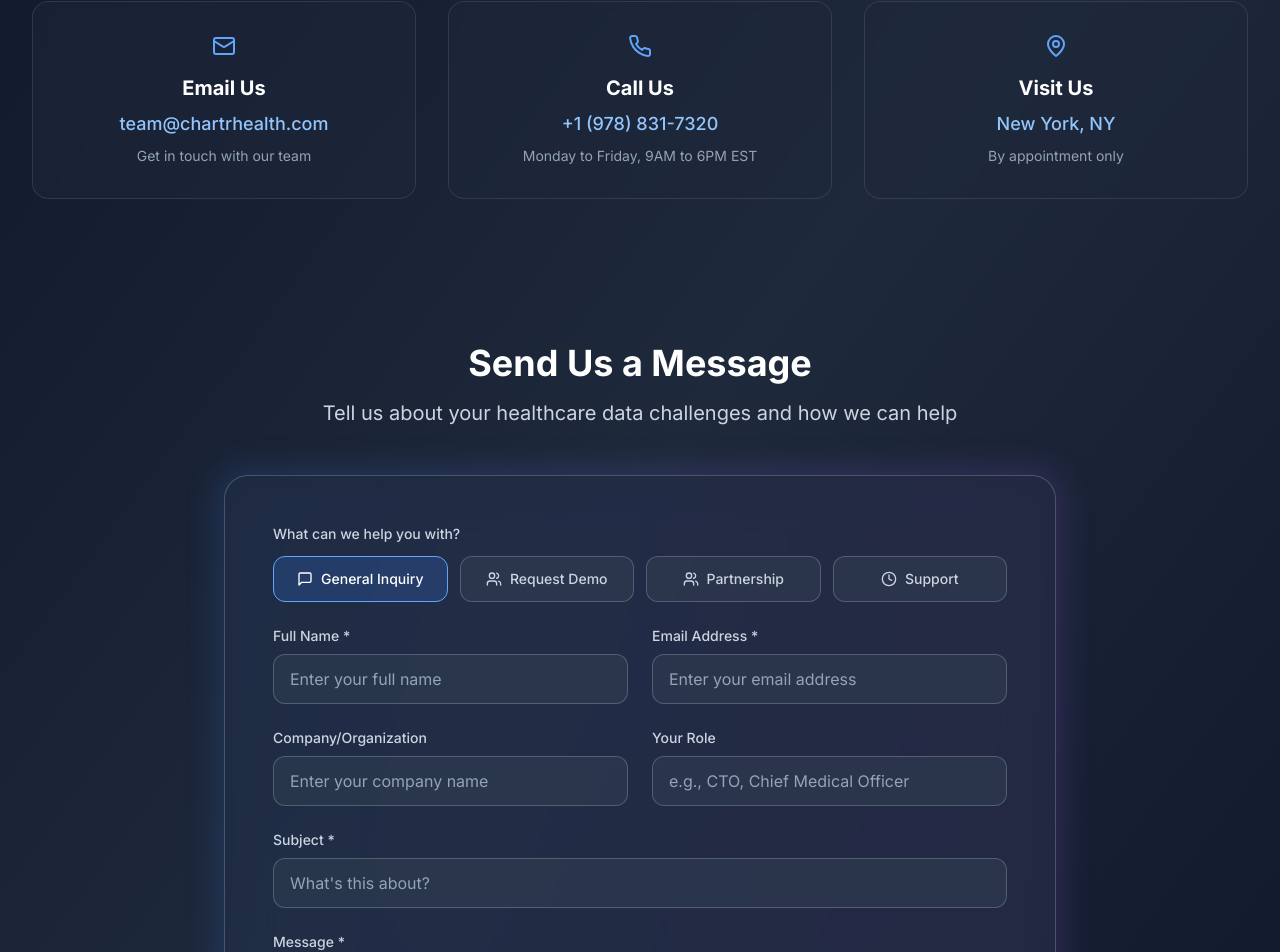
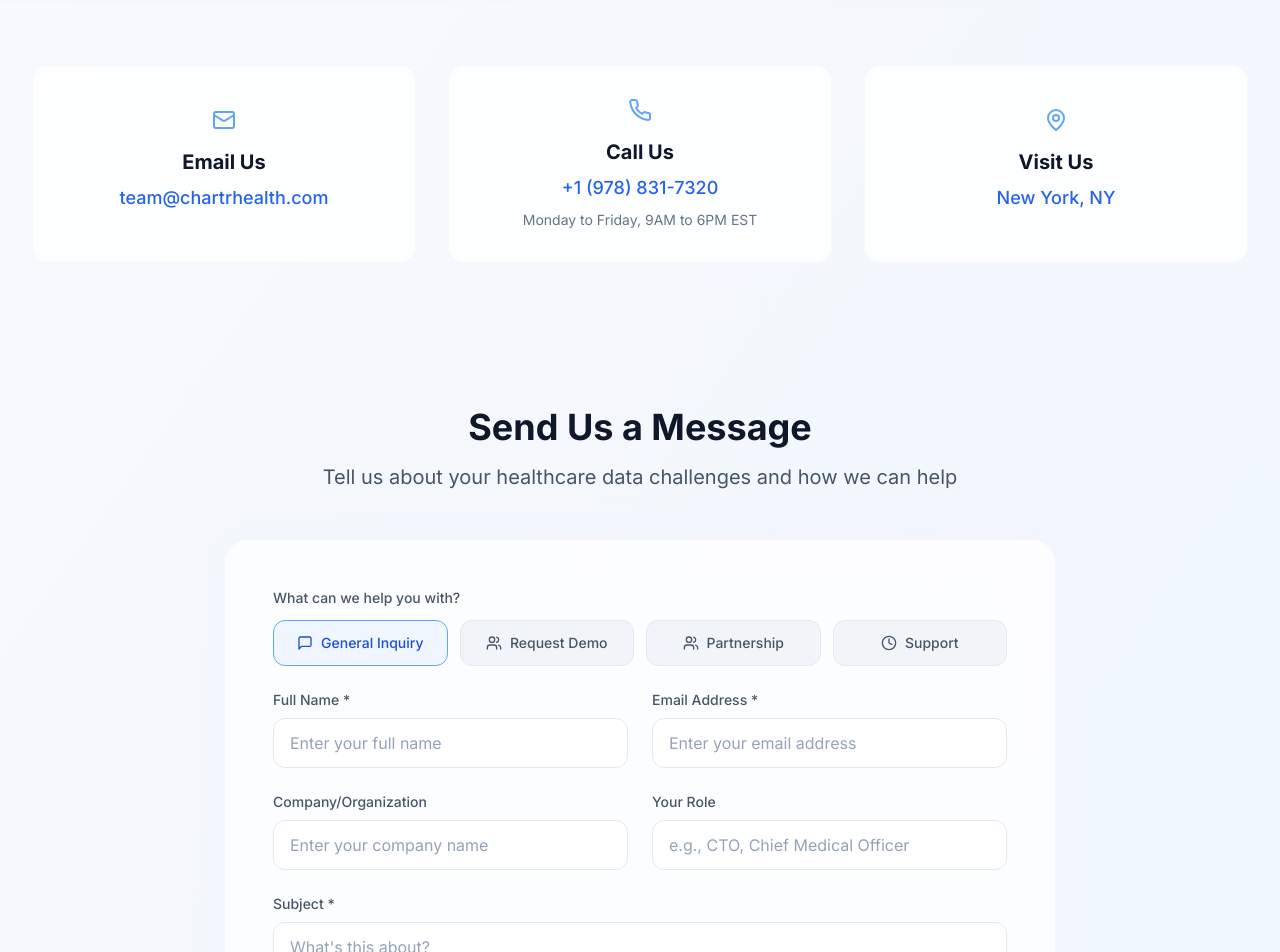
Before and after one commit to ChartR-Health/chartr-website, a Next.js app: page /contact in a window 1280 px wide. Shown: the part 372-1324 px from the top of the page. Built offline with nearby package versions, Linux system fonts and the light colour scheme.

Commit message:
contact page

```diff
--- a/src/app/contact/page.tsx
+++ b/src/app/contact/page.tsx
@@ -56,7 +56,7 @@
       icon: <Mail className="w-6 h-6" />,
       title: 'Email Us',
       content: 'team@chartrhealth.com',
-      description: 'Get in touch with our team'
+      description: ''
     },
     {
       icon: <Phone className="w-6 h-6" />,
@@ -68,7 +68,7 @@
       icon: <MapPin className="w-6 h-6" />,
       title: 'Visit Us',
       content: 'New York, NY',
-      description: 'By appointment only'
+      description: ''
     }
   ]
 
@@ -117,10 +117,10 @@
   }
 
   return (
-    <div className="min-h-screen bg-gradient-to-br from-slate-900 via-slate-800 to-slate-900">
+    <div className="min-h-screen bg-gradient-to-br from-slate-50 to-blue-50">
       {/* Hero Section */}
       <section className="relative py-20 overflow-hidden">
-        <div className="absolute inset-0 bg-gradient-to-r from-blue-500/10 to-purple-500/10" />
+        <div className="absolute inset-0 bg-gradient-to-r from-blue-100/20 to-purple-100/20" />
         <div className="max-w-7xl mx-auto px-4 sm:px-6 lg:px-8 relative z-10">
           <motion.div
             initial={{ opacity: 0, y: 30 }}
@@ -128,10 +128,10 @@
             transition={{ duration: 0.8 }}
             className="text-center"
           >
-            <h1 className="text-5xl md:text-6xl font-black text-transparent bg-gradient-to-r from-white via-blue-200 to-purple-200 bg-clip-text mb-6">
+            <h1 className="text-5xl md:text-6xl font-bold text-slate-900 mb-6 mt-16">
               Get In Touch
             </h1>
-            <p className="text-xl text-slate-300 max-w-3xl mx-auto leading-relaxed">
+            <p className="text-xl text-slate-600 max-w-3xl mx-auto leading-relaxed">
               Ready to transform your healthcare data management? We'd love to hear from you.
               Reach out to learn more about ChartR's AI-powered solutions.
             </p>
@@ -154,14 +154,14 @@
                 key={index}
                 variants={fadeInUp}
                 transition={{ duration: 0.6 }}
-                className="text-center p-8 rounded-2xl bg-slate-800/50 backdrop-blur-sm border border-white/10 hover:border-white/20 transition-all duration-300"
+                className="text-center p-8 rounded-2xl bg-white/80 backdrop-blur-sm border border-slate-200/30 hover:border-blue-200/50 transition-all duration-300 flex flex-col justify-center"
               >
                 <div className="text-blue-400 mb-4 flex justify-center">
                   {info.icon}
                 </div>
-                <h3 className="text-xl font-bold text-white mb-2">{info.title}</h3>
-                <p className="text-lg text-blue-300 font-medium mb-2">{info.content}</p>
-                <p className="text-sm text-slate-400">{info.description}</p>
+                <h3 className="text-xl font-bold text-slate-900 mb-2">{info.title}</h3>
+                <p className="text-lg text-blue-600 font-medium mb-2">{info.content}</p>
+                <p className="text-sm text-slate-500">{info.description}</p>
               </motion.div>
             ))}
           </motion.div>
@@ -178,8 +178,8 @@
             transition={{ duration: 0.6 }}
             className="text-center mb-12"
           >
-            <h2 className="text-4xl font-bold text-white mb-4">Send Us a Message</h2>
-            <p className="text-xl text-slate-300">
+            <h2 className="text-4xl font-bold text-slate-900 mb-4">Send Us a Message</h2>
+            <p className="text-xl text-slate-600">
               Tell us about your healthcare data challenges and how we can help
             </p>
           </motion.div>
@@ -191,12 +191,12 @@
             transition={{ duration: 0.6, delay: 0.2 }}
             className="relative"
           >
-            <div className="absolute -inset-1 bg-gradient-to-r from-blue-500/20 to-purple-500/20 rounded-3xl blur-lg" />
-            <div className="relative bg-slate-800/70 backdrop-blur-xl border border-white/20 rounded-3xl p-8 md:p-12">
+            <div className="absolute -inset-1 bg-gradient-to-r from-blue-100/20 to-purple-100/20 rounded-3xl blur-lg" />
+            <div className="relative bg-white/80 backdrop-blur-xl border border-slate-200/30 rounded-3xl p-8 md:p-12">
               <form onSubmit={handleSubmit} className="space-y-6">
                 {/* Inquiry Type Selection */}
                 <div>
-                  <label className="block text-sm font-medium text-slate-300 mb-3">
+                  <label className="block text-sm font-medium text-slate-600 mb-3">
                     What can we help you with?
                   </label>
                   <div className="grid grid-cols-2 md:grid-cols-4 gap-3">
@@ -205,8 +205,8 @@
                         key={type.value}
                         className={`flex items-center justify-center p-3 rounded-xl border cursor-pointer transition-all duration-300 ${
                           formData.inquiryType === type.value
-                            ? 'border-blue-400 bg-blue-500/20 text-white'
-                            : 'border-white/20 bg-slate-700/50 text-slate-300 hover:border-white/30 hover:bg-slate-700/70'
+                            ? 'border-blue-400 bg-blue-100/40 text-blue-700'
+                            : 'border-slate-200 bg-slate-100 text-slate-600 hover:border-blue-200 hover:bg-slate-200'
                         }`}
                       >
                         <input
@@ -229,7 +229,7 @@
                 {/* Personal Information */}
                 <div className="grid md:grid-cols-2 gap-6">
                   <div>
-                    <label htmlFor="name" className="block text-sm font-medium text-slate-300 mb-2">
+                    <label htmlFor="name" className="block text-sm font-medium text-slate-600 mb-2">
                       Full Name *
                     </label>
                     <input
@@ -239,12 +239,12 @@
                       required
                       value={formData.name}
                       onChange={handleInputChange}
-                      className="w-full px-4 py-3 bg-slate-700/50 border border-white/20 rounded-xl text-white placeholder-slate-400 focus:outline-none focus:ring-2 focus:ring-blue-400 focus:border-transparent transition-all duration-300"
+                      className="w-full px-4 py-3 bg-white border border-slate-200 rounded-xl text-slate-900 placeholder-slate-400 focus:outline-none focus:ring-2 focus:ring-blue-400 focus:border-transparent transition-all duration-300"
                       placeholder="Enter your full name"
                     />
                   </div>
                   <div>
-                    <label htmlFor="email" className="block text-sm font-medium text-slate-300 mb-2">
+                    <label htmlFor="email" className="block text-sm font-medium text-slate-600 mb-2">
                       Email Address *
                     </label>
                     <input
@@ -254,7 +254,7 @@
                       required
                       value={formData.email}
                       onChange={handleInputChange}
-                      className="w-full px-4 py-3 bg-slate-700/50 border border-white/20 rounded-xl text-white placeholder-slate-400 focus:outline-none focus:ring-2 focus:ring-blue-400 focus:border-transparent transition-all duration-300"
+                      className="w-full px-4 py-3 bg-white border border-slate-200 rounded-xl text-slate-900 placeholder-slate-400 focus:outline-none focus:ring-2 focus:ring-blue-400 focus:border-transparent transition-all duration-300"
                       placeholder="Enter your email address"
                     />
                   </div>
@@ -263,7 +263,7 @@
                 {/* Company Information */}
                 <div className="grid md:grid-cols-2 gap-6">
                   <div>
-                    <label htmlFor="company" className="block text-sm font-medium text-slate-300 mb-2">
+                    <label htmlFor="company" className="block text-sm font-medium text-slate-600 mb-2">
                       Company/Organization
                     </label>
                     <input
@@ -272,12 +272,12 @@
                       name="company"
                       value={formData.company}
                       onChange={handleInputChange}
-                      className="w-full px-4 py-3 bg-slate-700/50 border border-white/20 rounded-xl text-white placeholder-slate-400 focus:outline-none focus:ring-2 focus:ring-blue-400 focus:border-transparent transition-all duration-300"
+                      className="w-full px-4 py-3 bg-white border border-slate-200 rounded-xl text-slate-900 placeholder-slate-400 focus:outline-none focus:ring-2 focus:ring-blue-400 focus:border-transparent transition-all duration-300"
                       placeholder="Enter your company name"
                     />
                   </div>
                   <div>
-                    <label htmlFor="role" className="block text-sm font-medium text-slate-300 mb-2">
+                    <label htmlFor="role" className="block text-sm font-medium text-slate-600 mb-2">
                       Your Role
                     </label>
                     <input
@@ -286,7 +286,7 @@
                       name="role"
                       value={formData.role}
                       onChange={handleInputChange}
-                      className="w-full px-4 py-3 bg-slate-700/50 border border-white/20 rounded-xl text-white placeholder-slate-400 focus:outline-none focus:ring-2 focus:ring-blue-400 focus:border-transparent transition-all duration-300"
+                      className="w-full px-4 py-3 bg-white border border-slate-200 rounded-xl text-slate-900 placeholder-slate-400 focus:outline-none focus:ring-2 focus:ring-blue-400 focus:border-transparent transition-all duration-300"
                       placeholder="e.g., CTO, Chief Medical Officer"
                     />
                   </div>
@@ -294,7 +294,7 @@
 
                 {/* Subject */}
                 <div>
-                  <label htmlFor="subject" className="block text-sm font-medium text-slate-300 mb-2">
+                  <label htmlFor="subject" className="block text-sm font-medium text-slate-600 mb-2">
                     Subject *
                   </label>
                   <input
@@ -304,14 +304,14 @@
                     required
                     value={formData.subject}
                     onChange={handleInputChange}
-                    className="w-full px-4 py-3 bg-slate-700/50 border border-white/20 rounded-xl text-white placeholder-slate-400 focus:outline-none focus:ring-2 focus:ring-blue-400 focus:border-transparent transition-all duration-300"
+                    className="w-full px-4 py-3 bg-white border border-slate-200 rounded-xl text-slate-900 placeholder-slate-400 focus:outline-none focus:ring-2 focus:ring-blue-400 focus:border-transparent transition-all duration-300"
                     placeholder="What's this about?"
                   />
                 </div>
 
                 {/* Message */}
                 <div>
-                  <label htmlFor="message" className="block text-sm font-medium text-slate-300 mb-2">
+                  <label htmlFor="message" className="block text-sm font-medium text-slate-600 mb-2">
                     Message *
                   </label>
                   <textarea
@@ -321,7 +321,7 @@
                     rows={6}
                     value={formData.message}
                     onChange={handleInputChange}
-                    className="w-full px-4 py-3 bg-slate-700/50 border border-white/20 rounded-xl text-white placeholder-slate-400 focus:outline-none focus:ring-2 focus:ring-blue-400 focus:border-transparent transition-all duration-300 resize-none"
+                    className="w-full px-4 py-3 bg-white border border-slate-200 rounded-xl text-slate-900 placeholder-slate-400 focus:outline-none focus:ring-2 focus:ring-blue-400 focus:border-transparent transition-all duration-300 resize-none"
                     placeholder="Tell us about your healthcare data challenges, what you're looking to achieve, or any questions you have about ChartR..."
                   />
                 </div>
@@ -331,7 +331,7 @@
                   <button
                     type="submit"
                     disabled={isSubmitting}
-                    className="w-full md:w-auto inline-flex items-center justify-center px-8 py-4 bg-gradient-to-r from-blue-600 to-purple-600 text-white font-semibold rounded-xl hover:from-blue-700 hover:to-purple-700 focus:outline-none focus:ring-2 focus:ring-blue-400 focus:ring-offset-2 focus:ring-offset-slate-800 transition-all duration-300 shadow-lg hover:shadow-xl disabled:opacity-50 disabled:cursor-not-allowed"
+                    className="w-full md:w-auto inline-flex items-center justify-center px-8 py-4 bg-gradient-to-r from-blue-600 to-purple-600 text-white font-semibold rounded-xl hover:from-blue-700 hover:to-purple-700 focus:outline-none focus:ring-2 focus:ring-blue-400 focus:ring-offset-2 focus:ring-offset-white transition-all duration-300 shadow-lg hover:shadow-xl disabled:opacity-50 disabled:cursor-not-allowed"
                   >
                     {isSubmitting ? (
                       <>
@@ -352,7 +352,7 @@
                   <motion.div
                     initial={{ opacity: 0, y: 10 }}
                     animate={{ opacity: 1, y: 0 }}
-                    className="flex items-center p-4 bg-green-500/20 border border-green-400/30 rounded-xl text-green-300"
+                    className="flex items-center p-4 bg-green-500/10 border border-green-400/20 rounded-xl text-green-700"
                   >
                     <CheckCircle className="w-5 h-5 mr-2" />
                     Thank you! Your message has been sent successfully. We'll get back to you soon.
@@ -363,7 +363,7 @@
                   <motion.div
                     initial={{ opacity: 0, y: 10 }}
                     animate={{ opacity: 1, y: 0 }}
-                    className="flex items-center p-4 bg-red-500/20 border border-red-400/30 rounded-xl text-red-300"
+                    className="flex items-center p-4 bg-red-500/10 border border-red-400/20 rounded-xl text-red-700"
                   >
                     <AlertCircle className="w-5 h-5 mr-2" />
                     Sorry, there was an error sending your message. Please try again or email us directly.
```
Also changed, not shown: src/components/demos/DataExtractionDemo.tsx (+23 -2 lines), src/app/page.tsx (indentation only).
